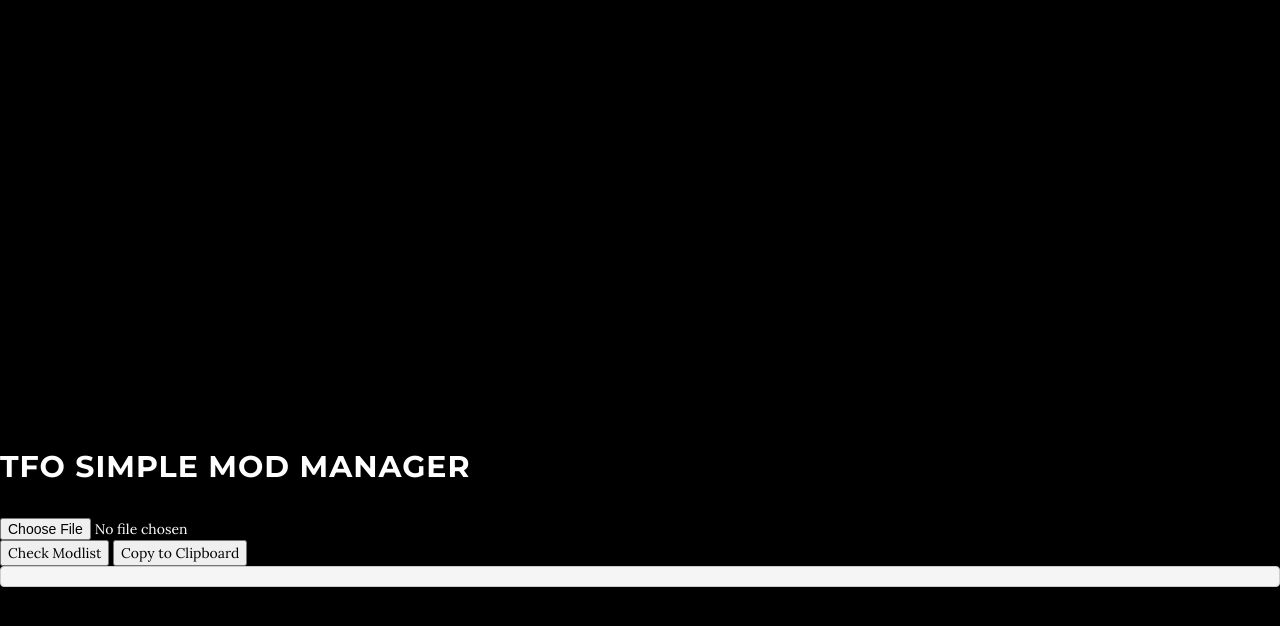
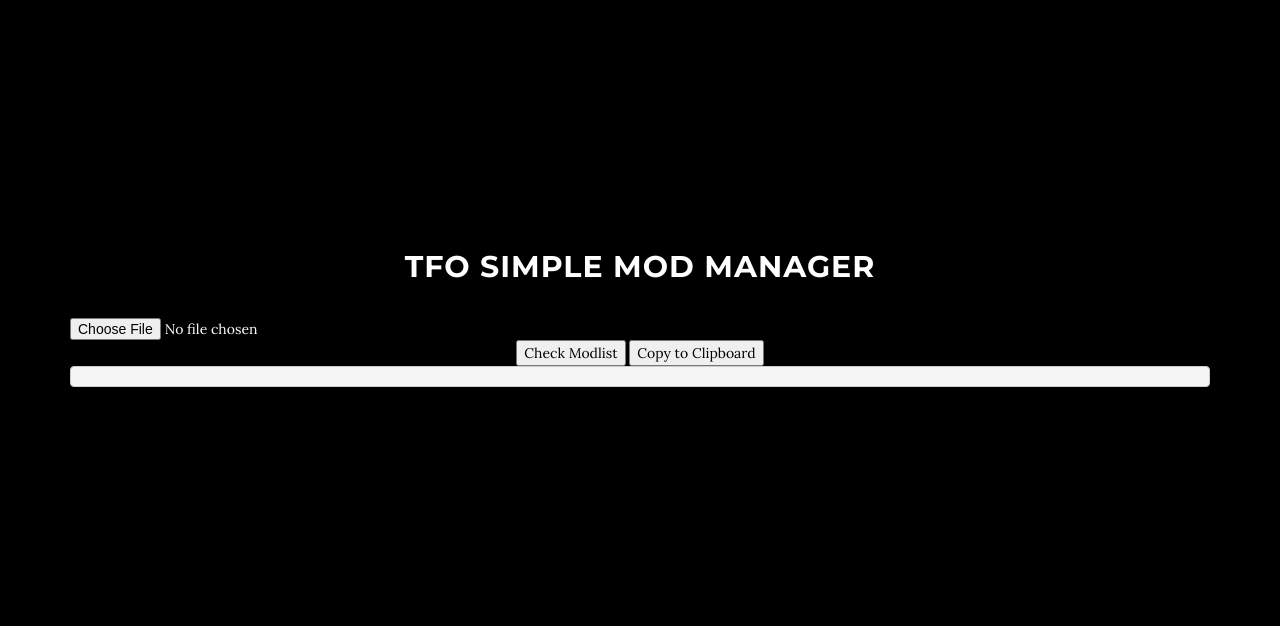
Before and after one commit to taskforceomega/taskforceomega.github.io, a Jekyll site: the page built from mod-manager.html, in a window 1280 px wide. Shown: the top 626 px of the page. Built offline with Jekyll 4.4.1, drawn with Linux system fonts in a browser that asks for light colours.

Commit message:
Update mod-manager.html

```diff
--- a/_includes/mod-manager.html
+++ b/_includes/mod-manager.html
@@ -1,7 +1,7 @@
     <!-- Mod Manager -->
     <section id="objective" class="content-section text-center">
         <div class="objective">
-            <div class="content-section text-left">
+            <div class="container">
 <!--                 <div class="col-lg-8 col-lg-offset-2"> -->
                 <h2>TFO Simple Mod Manager</h2>
                   <style>
```
